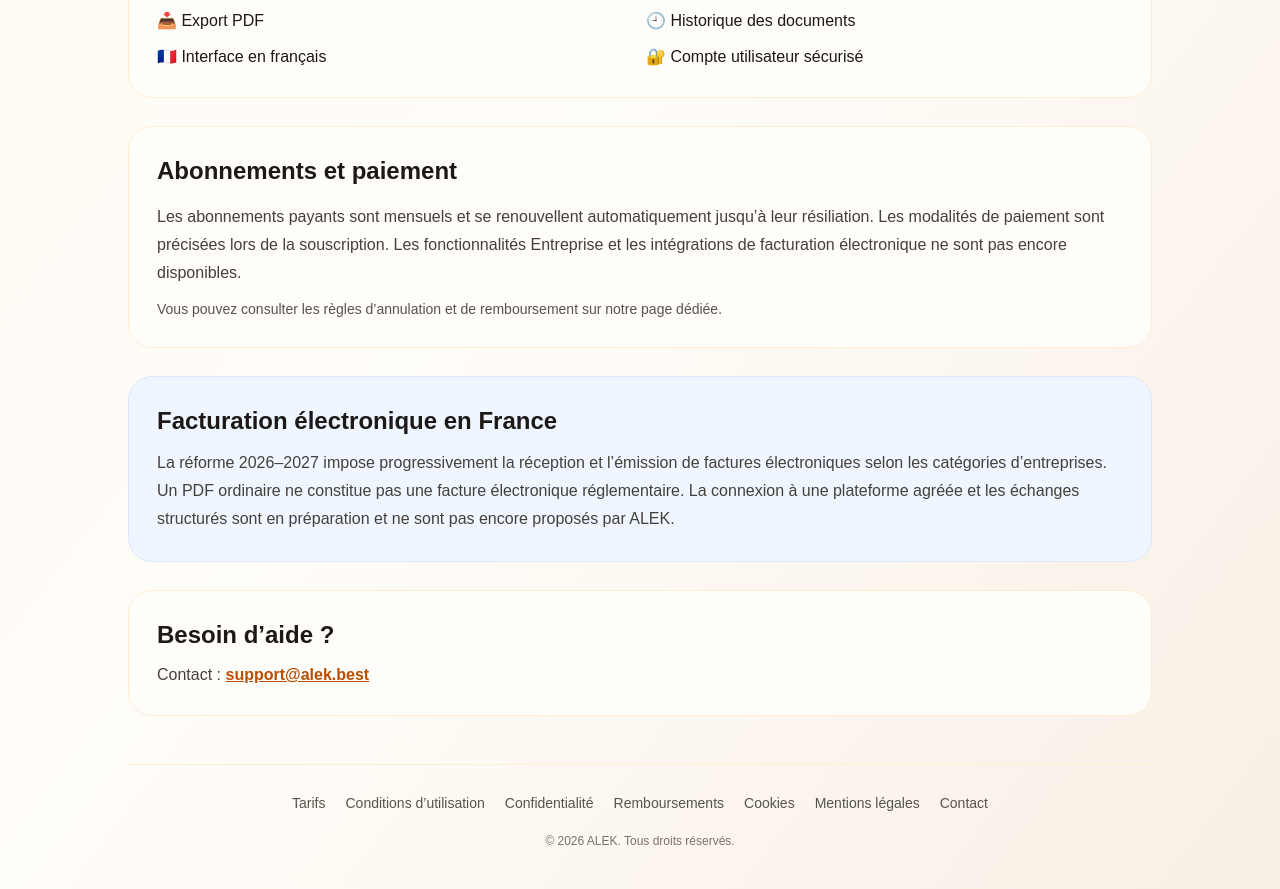
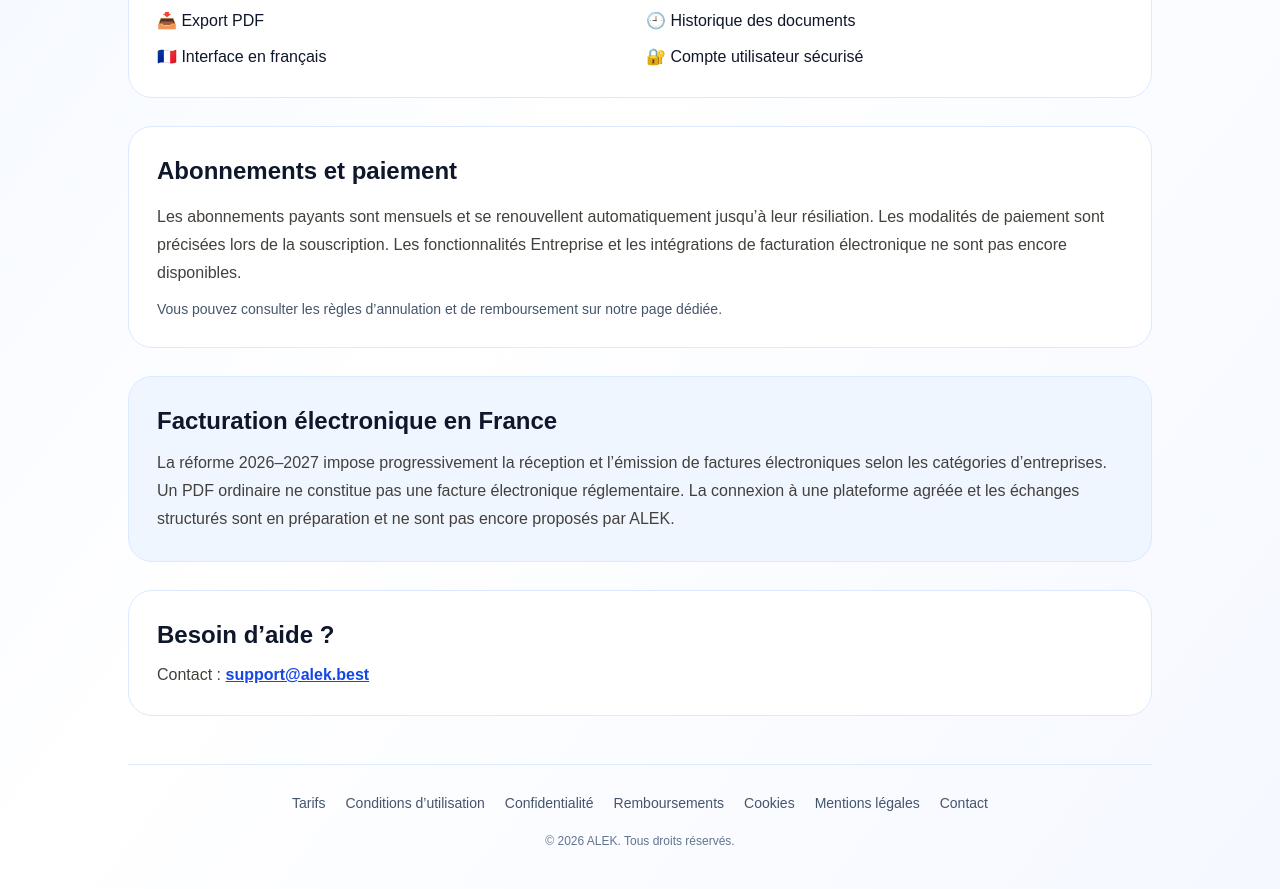
Before and after one commit to rostomiorjonikidze-dotcom/ALEK-app, a Next.js app: page /pricing in a window 1280 px wide. Shown: the part 780-1669 px from the top of the page. Built offline with nearby package versions, Linux system fonts and the light colour scheme.

Commit message:
Bring pricing page into approved navy blue and white design system

```diff
--- a/app/pricing/page.tsx
+++ b/app/pricing/page.tsx
@@ -15,15 +15,15 @@ const legalLinks = [
 
 function Footer() {
   return (
-    <footer className="mt-12 border-t border-orange-100 pt-7 text-sm text-stone-600">
+    <footer className="mt-12 border-t border-blue-100 pt-7 text-sm text-slate-600">
       <div className="flex flex-wrap justify-center gap-x-5 gap-y-3">
         {legalLinks.map((link) => (
-          <a key={link.href} href={link.href} className="hover:text-amber-700">
+          <a key={link.href} href={link.href} className="hover:text-blue-700">
             {link.label}
           </a>
         ))}
       </div>
-      <p className="mt-5 text-center text-xs text-stone-500">
+      <p className="mt-5 text-center text-xs text-slate-500">
         © {new Date().getFullYear()} ALEK. Tous droits réservés.
       </p>
     </footer>
@@ -33,14 +33,14 @@ function Footer() {
 
 export default function PricingPage() {
   return (
-    <main className="min-h-screen bg-gradient-to-br from-[#fff8f0] via-[#fffdf9] to-[#f8efe5] px-4 py-10 text-stone-900">
+    <main className="min-h-screen bg-gradient-to-br from-[#eef4ff] via-white to-[#f5f8ff] px-4 py-10 text-slate-900">
       <div className="mx-auto max-w-5xl">
-        <header className="rounded-[30px] border border-orange-100 bg-[#fffdf9]/95 p-7 shadow-[0_18px_50px_rgba(120,72,24,0.10)]">
+        <header className="rounded-[30px] border border-blue-100 bg-white/95 p-7 shadow-[0_18px_50px_rgba(22,55,110,0.10)]">
           <div className="flex items-center gap-4">
             <img src="/alek-logo.png" alt="ALEK" className="h-14 w-14 rounded-2xl object-cover" />
             <div>
               <p className="text-3xl font-black tracking-wide">ALEK</p>
-              <p className="mt-1 text-stone-600">Devis, factures et gestion documentaire pour toutes les entreprises.</p>
+              <p className="mt-1 text-slate-600">Devis, factures et gestion documentaire pour toutes les entreprises.</p>
             </div>
           </div>
           <p className="mt-6 max-w-3xl leading-7 text-stone-700">
@@ -55,7 +55,7 @@ export default function PricingPage() {
             ["Business", "19,99 € / mois", "IA illimitée", "Devis et factures illimités"],
             ["Entreprise", "Sur devis", "Fonctions multi-utilisateurs à venir", "Contactez-nous pour vos besoins"],
           ].map(([name, price, ai, docs]) => (
-            <article key={name} className={`rounded-3xl border p-6 ${name === "Pro" ? "border-amber-400 bg-amber-50/70 shadow-[0_12px_30px_rgba(217,119,6,0.12)]" : "border-orange-100 bg-[#fffdf9]"}`}>
+            <article key={name} className={`rounded-3xl border p-6 ${name === "Pro" ? "border-amber-400 bg-amber-50/70 shadow-[0_12px_30px_rgba(217,119,6,0.12)]" : "border-blue-100 bg-white"}`}>
               <h2 className="text-xl font-bold">{name}</h2>
               <p className="mt-3 text-3xl font-black">{price}</p>
               <p className="mt-5 text-sm text-stone-700">✓ {ai}</p>
@@ -66,7 +66,7 @@ export default function PricingPage() {
           ))}
         </section>
 
-        <section className="mt-7 rounded-3xl border border-orange-100 bg-[#fffdf9] p-7">
+        <section className="mt-7 rounded-3xl border border-blue-100 bg-white p-7">
           <h2 className="text-2xl font-bold">Fonctionnalités principales</h2>
           <div className="mt-5 grid gap-3 sm:grid-cols-2">
             <p>✨ Assistant IA pour structurer les prestations en français</p>
@@ -80,23 +80,23 @@ export default function PricingPage() {
           </div>
         </section>
 
-        <section className="mt-7 rounded-3xl border border-orange-100 bg-[#fffdf9] p-7">
+        <section className="mt-7 rounded-3xl border border-blue-100 bg-white p-7">
           <h2 className="text-2xl font-bold">Abonnements et paiement</h2>
           <p className="mt-4 leading-7 text-stone-700">
             Les abonnements payants sont mensuels et se renouvellent automatiquement jusqu’à leur résiliation.
             Les modalités de paiement sont précisées lors de la souscription. Les fonctionnalités Entreprise et les intégrations de facturation électronique ne sont pas encore disponibles.
           </p>
-          <p className="mt-3 text-sm text-stone-600">
+          <p className="mt-3 text-sm text-slate-600">
             Vous pouvez consulter les règles d’annulation et de remboursement sur notre page dédiée.
           </p>
         </section>
 
         <section className="mt-7 rounded-3xl border border-blue-100 bg-blue-50 p-7"><h2 className="text-2xl font-bold">Facturation électronique en France</h2><p className="mt-3 leading-7 text-stone-700">La réforme 2026–2027 impose progressivement la réception et l’émission de factures électroniques selon les catégories d’entreprises. Un PDF ordinaire ne constitue pas une facture électronique réglementaire. La connexion à une plateforme agréée et les échanges structurés sont en préparation et ne sont pas encore proposés par ALEK.</p></section>
 
-        <section className="mt-7 rounded-3xl border border-orange-100 bg-[#fffdf9] p-7">
+        <section className="mt-7 rounded-3xl border border-blue-100 bg-white p-7">
           <h2 className="text-2xl font-bold">Besoin d’aide ?</h2>
           <p className="mt-3 text-stone-700">
-            Contact : <a className="font-semibold text-amber-700 underline" href={`mailto:${LEGAL.supportEmail}`}>{LEGAL.supportEmail}</a>
+            Contact : <a className="font-semibold text-blue-700 underline" href={`mailto:${LEGAL.supportEmail}`}>{LEGAL.supportEmail}</a>
           </p>
         </section>
 
```
